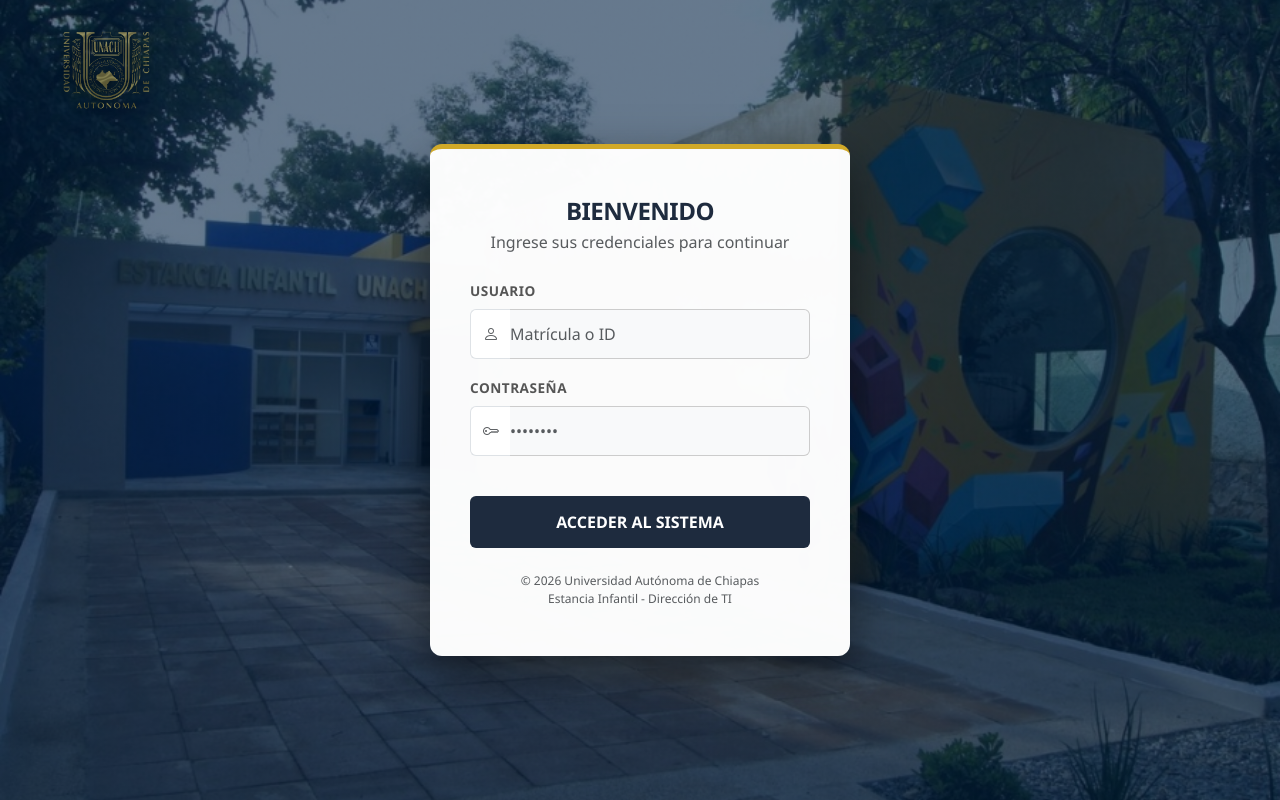
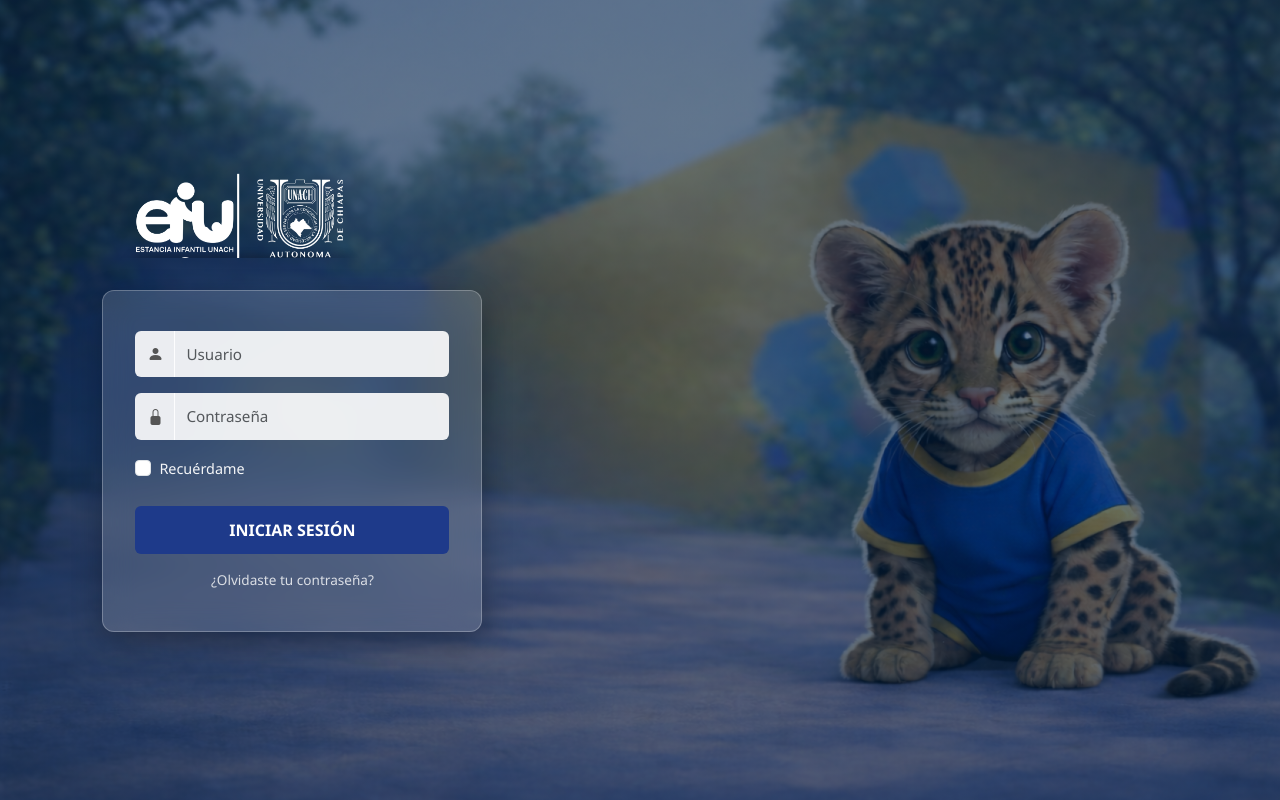
Before and after one commit to leon200331/SistemaEstanciaUNACH, a Django app: page / in a window 1280 px wide. Run offline with Django 5.2, Linux system fonts and the light colour scheme.

Commit message:
Actualizacion de login

```diff
--- a/templates/registration/login.html
+++ b/templates/registration/login.html
@@ -4,187 +4,124 @@
 <head>
     <meta charset="UTF-8">
     <meta name="viewport" content="width=device-width, initial-scale=1.0">
-    <title>Acceso - Sistema Estancia Infantil</title>
+    <title>Acceso - Estancia Infantil UNACH</title>
     <link href="https://cdn.jsdelivr.net/npm/bootstrap@5.3.0/dist/css/bootstrap.min.css" rel="stylesheet">
     <link rel="stylesheet" href="https://cdn.jsdelivr.net/npm/bootstrap-icons@1.10.0/font/bootstrap-icons.css">
 
     <style>
-        /* FONDO: Imagen con capa oscura encima */
+        /* --- CONFIGURACIÓN GENERAL Y FONDO --- */
         body {
-            /* Capa negra al 50% para que el texto resalte */
+            /* Fondo con capa oscura al 60% para que se lean los textos */
             background: linear-gradient(rgba(0, 32, 66, 0.6), rgba(0, 32, 66, 0.6)),
-                        url("{% static 'img/fondo_login.jpg' %}"); /* <--- OJO AL NOMBRE SIN ESPACIOS */
+                        url("{% static 'img/fondo.png' %}"); /* <--- OJO: .png */
             background-size: cover;
             background-position: center;
-            background-attachment: fixed;
             height: 100vh;
+
+            /* --- ALINEACIÓN A LA IZQUIERDA --- */
             display: flex;
-            align-items: center;
-            justify-content: center;
-            font-family: 'Segoe UI', system-ui, -apple-system, sans-serif;
-            overflow: hidden; /* Evita scrollbars innecesarias */
+            flex-direction: column; /* Uno debajo del otro */
+            justify-content: center; /* Centrados verticalmente */
+            align-items: flex-start; /* Alineados a la IZQUIERDA */
+            padding-left: 8%; /* Espacio desde el borde izquierdo */
+
+            font-family: 'Segoe UI', system-ui, sans-serif;
         }
 
-        /* LOGO SUPERIOR IZQUIERDA (Estilo Oficial) */
-        .header-logo-container {
-            position: absolute;
-            top: 25px;
-            left: 40px;
-            z-index: 1000;
-            display: flex;
-            align-items: center;
-            gap: 15px;
+        /* --- LOGO SUPERIOR IZQUIERDO --- */
+        .main-logo {
+            width: 280px; /* Tamaño ajustado para la izquierda */
+            height: auto;
+            margin-bottom: 2rem; /* Espacio debajo del logo */
+            /* Si el PNG tiene fondo blanco y quieres que se mezcle un poco: */
+            /* mix-blend-mode: screen; */
         }
 
-        .logo-unach {
-            height: 90px; /* Tamaño prominente como en la web oficial */
-            width: auto;
-            filter: drop-shadow(0 2px 4px rgba(0,0,0,0.5)); /* Sombra para que se lea sobre cualquier fondo */
-            transition: transform 0.3s ease;
+        /* --- TARJETA DE LOGIN (CRISTAL) --- */
+        .login-card {
+            width: 100%;
+            max-width: 380px; /* Tarjeta compacta */
+            padding: 2.5rem 2rem;
+            border-radius: 12px;
+
+            /* Efecto Vidrio */
+            background: rgba(255, 255, 255, 0.15);
+            backdrop-filter: blur(15px);
+            -webkit-backdrop-filter: blur(15px);
+            border: 1px solid rgba(255, 255, 255, 0.25);
+            box-shadow: 0 10px 30px rgba(0,0,0,0.3);
         }
 
-        .logo-unach:hover {
-            transform: scale(1.05);
+        /* INPUTS */
+        .form-control {
+            background: rgba(255, 255, 255, 0.9);
+            border: none;
+            padding: 12px;
+            font-size: 0.95rem;
+        }
+        .form-control:focus {
+            background: #fff;
+            box-shadow: 0 0 0 3px rgba(209, 169, 40, 0.5); /* Dorado UNACH */
+        }
+        .input-group-text {
+            background: rgba(255, 255, 255, 0.9); border: none; color: #555;
         }
 
-        /* TEXTO JUNTO AL LOGO (Opcional, si quieres que diga el nombre al lado) */
-        .system-name-header {
-            color: white;
-            font-weight: 700;
-            font-size: 1.4rem;
-            text-shadow: 0 2px 4px rgba(0,0,0,0.8);
-            border-left: 2px solid #d1a928; /* Línea dorada separadora */
-            padding-left: 15px;
-            display: none; /* Quita este "none" si quieres que aparezca texto arriba también en pantallas grandes */
+        /* BOTÓN */
+        .btn-ingresar {
+            background-color: #1e3a8a; /* Azul Institucional */
+            color: white; font-weight: 700; padding: 12px;
+            border-radius: 6px; border: none; width: 100%; margin-top: 10px;
+            transition: all 0.2s;
+        }
+        .btn-ingresar:hover {
+            background-color: #d1a928; /* Dorado al pasar mouse */
+            transform: translateY(-2px); color: white;
         }
 
-        /* TARJETA DE LOGIN */
-        .login-card {
-            width: 100%;
-            max-width: 420px;
-            background: rgba(255, 255, 255, 0.98); /* Casi sólido */
-            padding: 3rem 2.5rem;
-            border-radius: 12px; /* Bordes no tan redondos, más serios */
-            box-shadow: 0 20px 50px rgba(0,0,0,0.5);
-            border-top: 5px solid #d1a928; /* El toque dorado UNACH */
-            animation: slideUp 0.8s ease-out;
+        /* TEXTOS */
+        .form-check-label { color: rgba(255,255,255,0.95); font-size: 0.9rem; }
+        .forgot-link {
+            color: rgba(255,255,255,0.8); text-decoration: none; font-size: 0.85rem; margin-top: 1rem; display: inline-block;
         }
+        .forgot-link:hover { color: #fff; text-decoration: underline; }
 
-        @keyframes slideUp {
-            from { opacity: 0; transform: translateY(40px); }
-            to { opacity: 1; transform: translateY(0); }
-        }
-
-        /* TIPOGRAFÍA Y COLORES */
-        h4 {
-            color: #1e2b3e; /* Azul oscuro institucional */
-            font-weight: 800;
-            letter-spacing: -0.5px;
-            margin-bottom: 0.5rem;
-        }
-
-        .form-label {
-            font-size: 0.85rem;
-            font-weight: 600;
-            color: #555;
-            text-transform: uppercase;
-            letter-spacing: 0.5px;
-        }
-
-        .form-control {
-            padding: 12px;
-            border-radius: 6px;
-            border: 1px solid #ccc;
-            background-color: #f8f9fa;
-        }
-
-        .form-control:focus {
-            background-color: #fff;
-            border-color: #d1a928;
-            box-shadow: 0 0 0 3px rgba(209, 169, 40, 0.2);
-        }
-
-        .btn-ingresar {
-            background-color: #1e2b3e;
-            color: white;
-            padding: 14px;
-            border-radius: 6px;
-            font-weight: 700;
-            border: none;
-            transition: all 0.3s;
-            margin-top: 1rem;
-        }
-
-        .btn-ingresar:hover {
-            background-color: #d1a928; /* Cambio a dorado */
-            color: white;
-            transform: translateY(-2px);
-            box-shadow: 0 5px 15px rgba(209, 169, 40, 0.4);
-        }
-
-        /* RESPONSIVO: En celulares el logo se ajusta */
+        /* RESPONSIVO (Celulares) */
         @media (max-width: 768px) {
-            .header-logo-container {
-                top: 15px;
-                left: 50%;
-                transform: translateX(-50%); /* Centrado en celular */
-                width: 100%;
-                justify-content: center;
+            body {
+                align-items: center; /* En celular sí centramos todo */
+                padding-left: 0;
             }
-            .logo-unach {
-                height: 70px;
-            }
-            .login-card {
-                margin-top: 80px; /* Espacio para que no choque con el logo */
-            }
+            .main-logo { width: 220px; }
+            .login-card { width: 90%; }
         }
     </style>
 </head>
 <body>
 
-    <div class="header-logo-container">
-        <img src="{% static 'img/logo_unach.png' %}" alt="Logo UNACH" class="logo-unach">
-        </div>
+    <img src="{% static 'img/logo.png' %}" alt="Logo Estancia UNACH" class="main-logo">
 
-    <div class="login-card text-center">
-
-        <h4 class="mb-1">BIENVENIDO</h4>
-        <p class="text-muted mb-4">Ingrese sus credenciales para continuar</p>
-
+    <div class="login-card">
         <form method="post">
             {% csrf_token %}
-
             {% if form.errors %}
-                <div class="alert alert-danger py-2 mb-4" role="alert" style="font-size: 0.9rem;">
-                    <i class="bi bi-x-circle-fill me-2"></i>Usuario o contraseña incorrectos
-                </div>
+                <div class="alert alert-danger py-2 mb-3" style="font-size: 0.9rem;">Credenciales incorrectas</div>
             {% endif %}
-
-            <div class="mb-3 text-start">
-                <label for="id_username" class="form-label">Usuario</label>
-                <div class="input-group">
-                    <span class="input-group-text bg-white border-end-0"><i class="bi bi-person text-muted"></i></span>
-                    <input type="text" name="username" class="form-control border-start-0 ps-0" id="id_username" placeholder="Matrícula o ID" required>
-                </div>
+            <div class="mb-3 input-group">
+                <span class="input-group-text"><i class="bi bi-person-fill"></i></span>
+                <input type="text" name="username" class="form-control" placeholder="Usuario" required>
             </div>
-
-            <div class="mb-4 text-start">
-                <label for="id_password" class="form-label">Contraseña</label>
-                <div class="input-group">
-                    <span class="input-group-text bg-white border-end-0"><i class="bi bi-key text-muted"></i></span>
-                    <input type="password" name="password" class="form-control border-start-0 ps-0" id="id_password" placeholder="••••••••" required>
-                </div>
+            <div class="mb-3 input-group">
+                <span class="input-group-text"><i class="bi bi-lock-fill"></i></span>
+                <input type="password" name="password" class="form-control" placeholder="Contraseña" required>
             </div>
-
-            <div class="d-grid">
-                <button type="submit" class="btn btn-ingresar">
-                    ACCEDER AL SISTEMA
-                </button>
+            <div class="mb-3 form-check">
+                <input type="checkbox" class="form-check-input" id="rememberMe">
+                <label class="form-check-label" for="rememberMe">Recuérdame</label>
             </div>
-
-            <div class="mt-4 text-muted" style="font-size: 0.75rem;">
-                &copy; 2026 Universidad Autónoma de Chiapas<br>
-                Estancia Infantil - Dirección de TI
+            <button type="submit" class="btn btn-ingresar">INICIAR SESIÓN</button>
+            <div class="text-center">
+                <a href="#" class="forgot-link">¿Olvidaste tu contraseña?</a>
             </div>
         </form>
     </div>
```
Also changed, not shown: static/img/fondo.png (added), static/img/fondo_login.jpg (deleted), static/img/logo.png (added), static/img/logo_unach.png (deleted).
